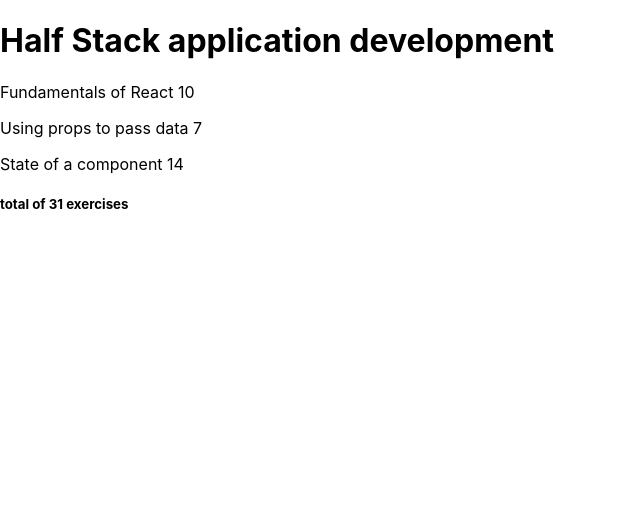
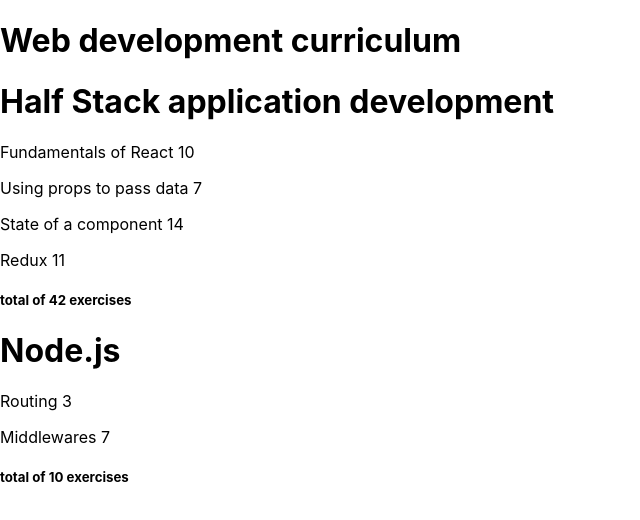
Before and after one commit to freestylsoccer/Full-Stack-Open-2022, a React (Create React App) app in the folder part2/: page / in a window 1280 px wide. Shown: the top 520 px of the page, without its empty margins (0-640 px from the left). Built offline with nearby package versions, Linux system fonts and the light colour scheme.

Commit message:
2.4: Información del curso, paso 9

```diff
--- a/part2/src/App.js
+++ b/part2/src/App.js
@@ -1,9 +1,11 @@
 import Course from "./Components/Course"
+import Header from "./Components/Header"
 
 const App = () => {
-  const course = {
+  const courses = [
+    {
+      name: 'Half Stack application development',
       id: 1,
-    name: 'Half Stack application development',
       parts: [
         {
           name: 'Fundamentals of React',
@@ -20,10 +22,39 @@ const App = () => {
           exercises: 14,
           id: 3,
         },
+        {
+          name: 'Redux',
+          exercises: 11,
+          id: 4,
+        },
       ],
-  }
+    },
+    {
+      name: 'Node.js',
+      id: 2,
+      parts: [
+        {
+          name: 'Routing',
+          exercises: 3,
+          id: 1,
+        },
+        {
+          name: 'Middlewares',
+          exercises: 7,
+          id: 2,
+        },
+      ],
+    },
+  ]
 
-  return <Course course={course} />
+  return (
+    <>
+      <Header text="Web development curriculum" />
+      {courses.map(course =>
+        <Course key={course.id} course={course} />
+      )}
+    </>
+  )
 }
 
 export default App
```
Lines whose indentation alone changed are shown as unchanged.
